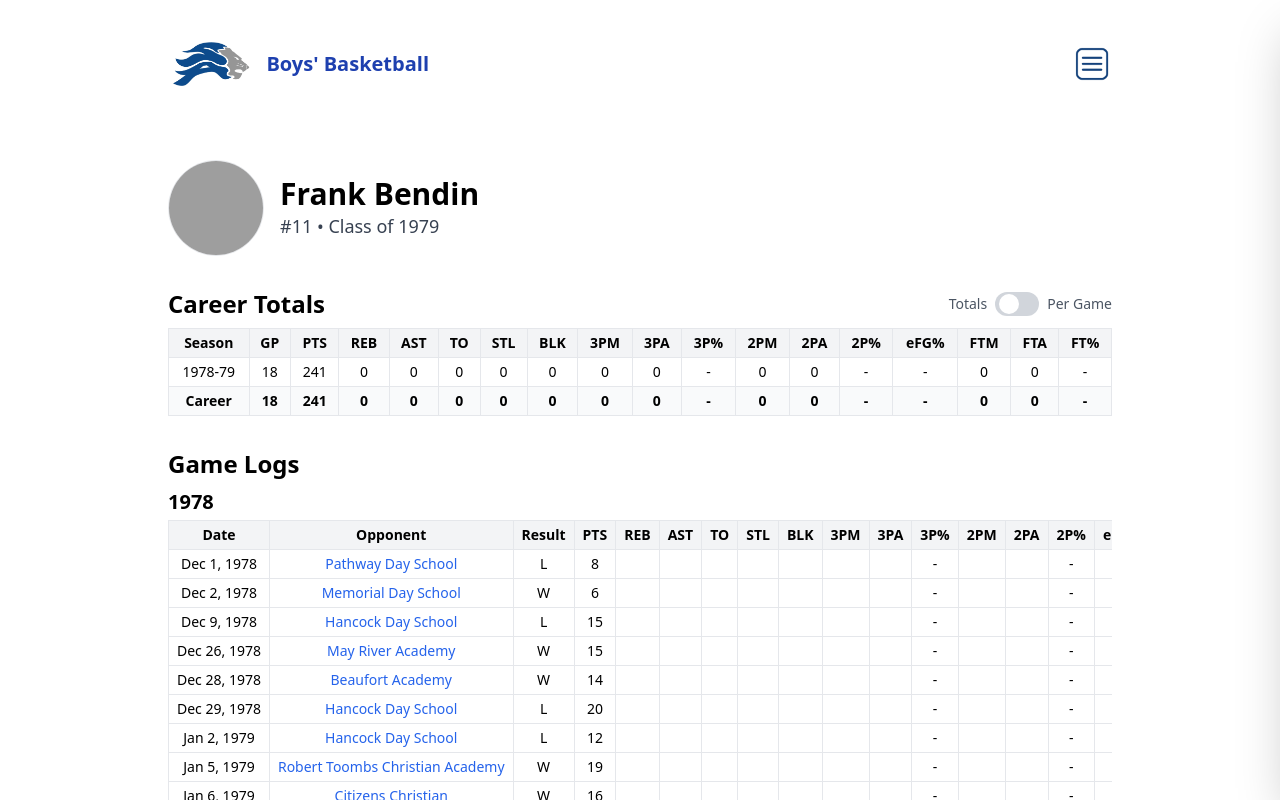
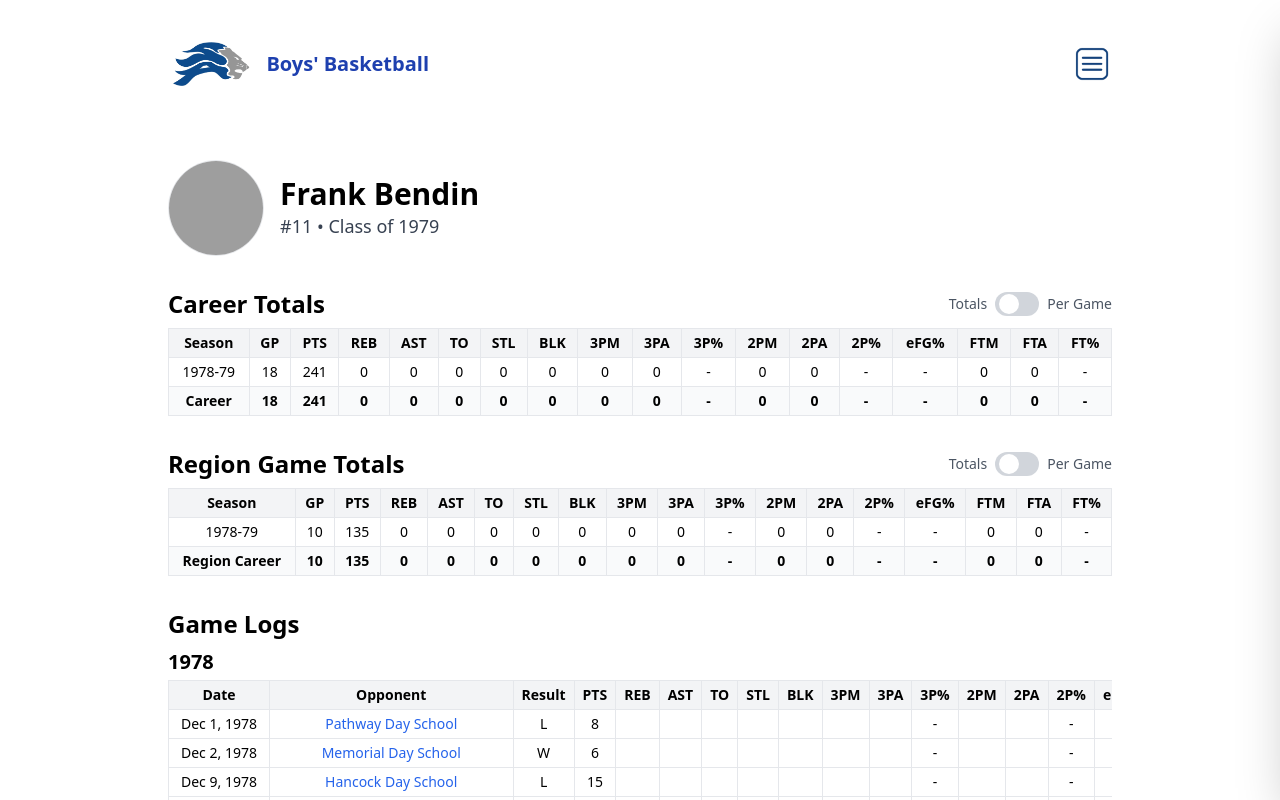
Before and after one commit to newonda1/st-andrews-basketball, a React (Vite) app: page /athletics/boys/basketball/players/197801 in a window 1280 px wide. Shown: the top 800 px of the page. Built offline with nearby package versions, Linux system fonts and the light colour scheme; grey boxes are pictures that could not be loaded.

Commit message:
Update PlayerPage.jsx

```diff
--- a/src/boys/basketball/pages/PlayerPage.jsx
+++ b/src/boys/basketball/pages/PlayerPage.jsx
@@ -101,6 +101,16 @@ const round1 = (n) => {
   return x.toFixed(1);
 };
 
+// Try to detect if a game is a region game based on common fields
+const isRegionGame = (game) => {
+  if (!game) return false;
+  const val = (v) => (v == null ? "" : String(v).toLowerCase());
+  if (val(game.GameType) === "region") return true;
+  if (val(game.Type) === "region") return true;
+  if (val(game.Region) === "yes") return true;
+  return false;
+};
+
 function PlayerPage() {
   const { playerId } = useParams();
 
@@ -178,6 +188,7 @@ function PlayerPage() {
           opponent: game?.Opponent || "",
           result: game?.Result || "",
           season: game?.Season || game?.Year || "",
+          isRegion: isRegionGame(game),
         };
       })
       .sort((a, b) => {
@@ -224,6 +235,47 @@ function PlayerPage() {
 
     return base;
   }, [seasonTotals]);
+
+  // 🔹 NEW: Region-only season & career totals
+  const regionSeasonTotals = useMemo(() => {
+    const seasonMap = {};
+
+    statsWithGameInfo.forEach((stat) => {
+      if (!stat.isRegion) return;
+
+      const seasonKey = stat.season || "Unknown";
+
+      if (!seasonMap[seasonKey]) {
+        seasonMap[seasonKey] = { season: seasonKey, gamesPlayed: 0 };
+        statKeys.forEach((key) => (seasonMap[seasonKey][key] = 0));
+      }
+
+      seasonMap[seasonKey].gamesPlayed += 1;
+      statKeys.forEach((key) => {
+        seasonMap[seasonKey][key] += Number(stat[key]) || 0;
+      });
+    });
+
+    return Object.values(seasonMap).sort((a, b) =>
+      String(a.season).localeCompare(String(b.season))
+    );
+  }, [statsWithGameInfo]);
+
+  const regionCareerTotals = useMemo(() => {
+    const base = {
+      season: "Region Career",
+      gamesPlayed: regionSeasonTotals.reduce(
+        (t, s) => t + (s.gamesPlayed || 0),
+        0
+      ),
+    };
+
+    statKeys.forEach((key) => {
+      base[key] = regionSeasonTotals.reduce((t, s) => t + (s[key] || 0), 0);
+    });
+
+    return base;
+  }, [regionSeasonTotals]);
 
   const gameLogsBySeason = useMemo(() => {
     return statsWithGameInfo.reduce((acc, row) => {
@@ -310,6 +362,7 @@ function PlayerPage() {
         </div>
       </header>
 
+      {/* Overall career totals */}
       <section>
         <div className="flex items-center justify-between mb-2">
           <h2 className="text-2xl font-semibold">Career Totals</h2>
@@ -333,7 +386,9 @@ function PlayerPage() {
               />
             </button>
 
-            <span className="text-sm text-gray-600 whitespace-nowrap">Per Game</span>
+            <span className="text-sm text-gray-600 whitespace-nowrap">
+              Per Game
+            </span>
           </div>
         </div>
 
@@ -374,7 +429,9 @@ function PlayerPage() {
                     <td className="border px-2 py-1 text-center">
                       {formatSeasonLabel(row.season)}
                     </td>
-                    <td className="border px-2 py-1 text-center">{row.gamesPlayed}</td>
+                    <td className="border px-2 py-1 text-center">
+                      {row.gamesPlayed}
+                    </td>
 
                     {statKeys.map((key) => (
                       <React.Fragment key={key}>
@@ -413,8 +470,12 @@ function PlayerPage() {
                 ))}
 
                 <tr className="bg-gray-50 font-semibold">
-                  <td className="border px-2 py-1 text-center">{careerTotals.season}</td>
-                  <td className="border px-2 py-1 text-center">{careerTotals.gamesPlayed}</td>
+                  <td className="border px-2 py-1 text-center">
+                    {careerTotals.season}
+                  </td>
+                  <td className="border px-2 py-1 text-center">
+                    {careerTotals.gamesPlayed}
+                  </td>
 
                   {statKeys.map((key) => (
                     <React.Fragment key={key}>
@@ -423,7 +484,9 @@ function PlayerPage() {
                           if (!showPerGame) return Number(careerTotals[key]) || 0;
                           const gp = Number(careerTotals.gamesPlayed) || 0;
                           if (!gp) return "-";
-                          return round1((Number(careerTotals[key]) || 0) / gp);
+                          return round1(
+                            (Number(careerTotals[key]) || 0) / gp
+                          );
                         })()}
                       </td>
 
@@ -461,6 +524,181 @@ function PlayerPage() {
         )}
       </section>
 
+      {/* NEW: Region-only totals */}
+      <section>
+        <div className="flex items-center justify-between mb-2">
+          <h2 className="text-2xl font-semibold">Region Game Totals</h2>
+
+          {/* Reuse the same totals/per-game toggle */}
+          <div className="flex items-center gap-2">
+            <span className="text-sm text-gray-600 whitespace-nowrap">Totals</span>
+
+            <button
+              type="button"
+              onClick={() => setShowPerGame((v) => !v)}
+              className={`relative inline-flex h-6 w-11 items-center rounded-full transition-colors ${
+                showPerGame ? "bg-blue-600" : "bg-gray-300"
+              }`}
+              aria-pressed={showPerGame}
+              aria-label="Toggle totals vs per-game"
+            >
+              <span
+                className={`inline-block h-5 w-5 transform rounded-full bg-white transition-transform ${
+                  showPerGame ? "translate-x-5" : "translate-x-1"
+                }`}
+              />
+            </button>
+
+            <span className="text-sm text-gray-600 whitespace-nowrap">
+              Per Game
+            </span>
+          </div>
+        </div>
+
+        {regionSeasonTotals.length === 0 ? (
+          <p>No region game stats available.</p>
+        ) : (
+          <div className="overflow-x-auto">
+            <table className="min-w-full border text-sm">
+              <thead>
+                <tr className="bg-gray-100">
+                  <th className="border px-2 py-1 text-center">Season</th>
+                  <th className="border px-2 py-1 text-center">GP</th>
+                  {statKeys.map((key) => (
+                    <React.Fragment key={key}>
+                      <th className="border px-2 py-1 text-center">
+                        {statLabelMap[key] || key}
+                      </th>
+                      {key === "ThreePA" && (
+                        <th className="border px-2 py-1 text-center">3P%</th>
+                      )}
+                      {key === "TwoPA" && (
+                        <>
+                          <th className="border px-2 py-1 text-center">2P%</th>
+                          <th className="border px-2 py-1 text-center">eFG%</th>
+                        </>
+                      )}
+                      {key === "FTA" && (
+                        <th className="border px-2 py-1 text-center">FT%</th>
+                      )}
+                    </React.Fragment>
+                  ))}
+                </tr>
+              </thead>
+
+              <tbody>
+                {regionSeasonTotals.map((row) => (
+                  <tr key={row.season}>
+                    <td className="border px-2 py-1 text-center">
+                      {formatSeasonLabel(row.season)}
+                    </td>
+                    <td className="border px-2 py-1 text-center">
+                      {row.gamesPlayed}
+                    </td>
+
+                    {statKeys.map((key) => (
+                      <React.Fragment key={key}>
+                        <td className="border px-2 py-1 text-center">
+                          {displayStat(row, key)}
+                        </td>
+
+                        {key === "ThreePA" && (
+                          <td className="border px-2 py-1 text-center">
+                            {calcPct(row.ThreePM, row.ThreePA)}
+                          </td>
+                        )}
+                        {key === "TwoPA" && (
+                          <>
+                            <td className="border px-2 py-1 text-center">
+                              {calcPct(row.TwoPM, row.TwoPA)}
+                            </td>
+                            <td className="border px-2 py-1 text-center">
+                              {calcEFG(
+                                row.TwoPM,
+                                row.ThreePM,
+                                row.TwoPA,
+                                row.ThreePA
+                              )}
+                            </td>
+                          </>
+                        )}
+                        {key === "FTA" && (
+                          <td className="border px-2 py-1 text-center">
+                            {calcPct(row.FTM, row.FTA)}
+                          </td>
+                        )}
+                      </React.Fragment>
+                    ))}
+                  </tr>
+                ))}
+
+                <tr className="bg-gray-50 font-semibold">
+                  <td className="border px-2 py-1 text-center">
+                    {regionCareerTotals.season}
+                  </td>
+                  <td className="border px-2 py-1 text-center">
+                    {regionCareerTotals.gamesPlayed}
+                  </td>
+
+                  {statKeys.map((key) => (
+                    <React.Fragment key={key}>
+                      <td className="border px-2 py-1 text-center">
+                        {(() => {
+                          if (!showPerGame)
+                            return Number(regionCareerTotals[key]) || 0;
+                          const gp =
+                            Number(regionCareerTotals.gamesPlayed) || 0;
+                          if (!gp) return "-";
+                          return round1(
+                            (Number(regionCareerTotals[key]) || 0) / gp
+                          );
+                        })()}
+                      </td>
+
+                      {key === "ThreePA" && (
+                        <td className="border px-2 py-1 text-center">
+                          {calcPct(
+                            regionCareerTotals.ThreePM,
+                            regionCareerTotals.ThreePA
+                          )}
+                        </td>
+                      )}
+                      {key === "TwoPA" && (
+                        <>
+                          <td className="border px-2 py-1 text-center">
+                            {calcPct(
+                              regionCareerTotals.TwoPM,
+                              regionCareerTotals.TwoPA
+                            )}
+                          </td>
+                          <td className="border px-2 py-1 text-center">
+                            {calcEFG(
+                              regionCareerTotals.TwoPM,
+                              regionCareerTotals.ThreePM,
+                              regionCareerTotals.TwoPA,
+                              regionCareerTotals.ThreePA
+                            )}
+                          </td>
+                        </>
+                      )}
+                      {key === "FTA" && (
+                        <td className="border px-2 py-1 text-center">
+                          {calcPct(
+                            regionCareerTotals.FTM,
+                            regionCareerTotals.FTA
+                          )}
+                        </td>
+                      )}
+                    </React.Fragment>
+                  ))}
+                </tr>
+              </tbody>
+            </table>
+          </div>
+        )}
+      </section>
+
+      {/* Game logs */}
       <section>
         <h2 className="text-2xl font-semibold mb-2">Game Logs</h2>
         {statsWithGameInfo.length === 0 ? (
@@ -486,16 +724,24 @@ function PlayerPage() {
                               {statLabelMap[key] || key}
                             </th>
                             {key === "ThreePA" && (
-                              <th className="border px-2 py-1 text-center">3P%</th>
+                              <th className="border px-2 py-1 text-center">
+                                3P%
+                              </th>
                             )}
                             {key === "TwoPA" && (
                               <>
-                                <th className="border px-2 py-1 text-center">2P%</th>
-                                <th className="border px-2 py-1 text-center">eFG%</th>
+                                <th className="border px-2 py-1 text-center">
+                                  2P%
+                                </th>
+                                <th className="border px-2 py-1 text-center">
+                                  eFG%
+                                </th>
                               </>
                             )}
                             {key === "FTA" && (
-                              <th className="border px-2 py-1 text-center">FT%</th>
+                              <th className="border px-2 py-1 text-center">
+                                FT%
+                              </th>
                             )}
                           </React.Fragment>
                         ))}
@@ -515,10 +761,14 @@ function PlayerPage() {
                               {row.opponent}
                             </Link>
                           </td>
-                          <td className="border px-2 py-1 text-center">{row.result}</td>
+                          <td className="border px-2 py-1 text-center">
+                            {row.result}
+                          </td>
                           {statKeys.map((key) => (
                             <React.Fragment key={key}>
-                              <td className="border px-2 py-1 text-center">{row[key]}</td>
+                              <td className="border px-2 py-1 text-center">
+                                {row[key]}
+                              </td>
                               {key === "ThreePA" && (
                                 <td className="border px-2 py-1 text-center">
                                   {calcPct(row.ThreePM, row.ThreePA)}
```
